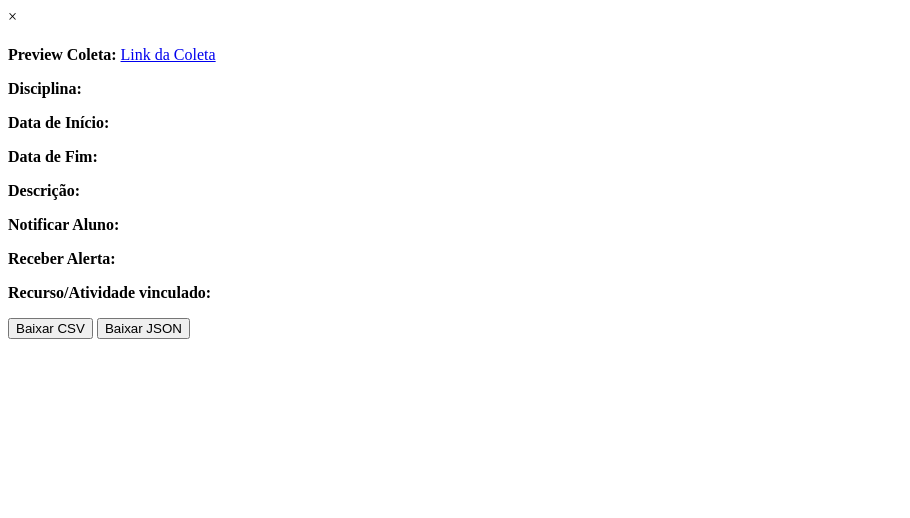
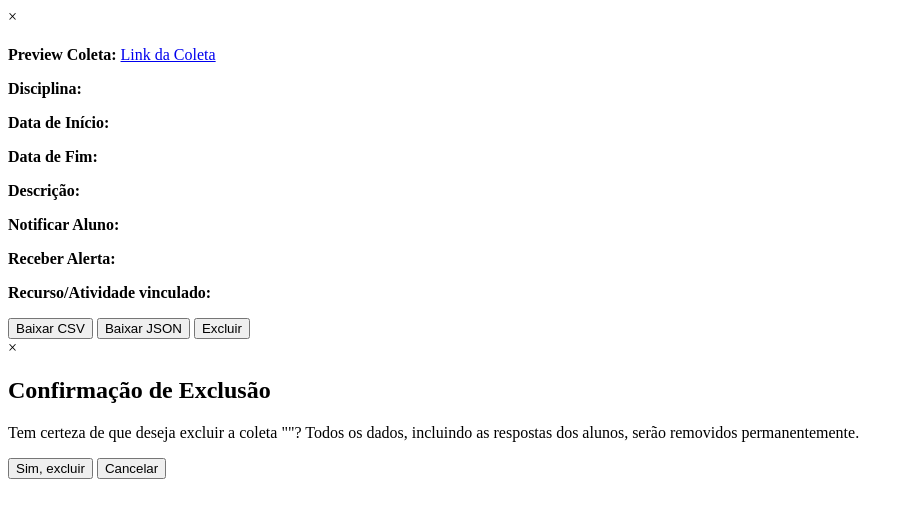
Before and after one commit to lariloran/block_studentcare, a PHP site: page /collection_manager.php in a window 1280 px wide. Shown: the top 518 px of the page, without its empty margins (0-910 px from the left). Run offline with PHP 8.4, Linux system fonts and the light colour scheme.

Commit message:
adicionando botão de exclusao da colta

```diff
--- a/collection_manager.php
+++ b/collection_manager.php
@@ -34,6 +34,31 @@ class collection_manager
         return $DB->get_records_sql($sql, $params);
     }
 
+    public function excluir_coleta($coleta_id)
+{
+    global $DB;
+
+    // Inicia transação para garantir a consistência dos dados
+    $transaction = $DB->start_delegated_transaction();
+
+    try {
+        // Excluir as respostas dos alunos relacionadas à coleta
+        $DB->delete_records('ifcare_resposta', ['coleta_id' => $coleta_id]);
+
+        // Excluir as associações de classe e emoção
+        $DB->delete_records('ifcare_associacao_classe_emocao_coleta', ['cadastrocoleta_id' => $coleta_id]);
+
+        // Excluir a própria coleta
+        $DB->delete_records('ifcare_cadastrocoleta', ['id' => $coleta_id]);
+
+        // Confirma a transação
+        $transaction->allow_commit();
+    } catch (Exception $e) {
+        // Em caso de erro, desfaz a transação
+        $transaction->rollback($e);
+        throw $e;
+    }
+}
 
     public function listar_coletas($professor_id)
     {
@@ -620,7 +645,6 @@ function filtrarColetas() {
         <p><strong>Notificar Aluno:</strong> <span id="modalNotificarAlunos"></span></p>
         <p><strong>Receber Alerta:</strong> <span id="modalReceberAlerta"></span></p>
         <p><strong>Recurso/Atividade vinculado:</strong> <span id="modalRecursoNome"></span></p>
-        <!-- Novo campo para o tipo de recurso -->
 
         <div class="button-group">
             <button id="downloadCSV" class="btn-coleta btn-coleta-secondary">
@@ -629,9 +653,64 @@ function filtrarColetas() {
             <button id="downloadJSON" class="btn-coleta btn-coleta-secondary">
                 <i class="fa fa-file-code"></i> Baixar JSON
             </button>
+            <!-- Botão de Exclusão -->
+            <button id="deleteColeta" class="btn-coleta btn-coleta-secondary" onclick="confirmarExclusao()">
+                <i class="fa fa-trash"></i> Excluir
+            </button>
         </div>
     </div>
 </div>
 
+<!-- Modal de confirmação de exclusão -->
+<div id="confirmDeleteModal" class="modal">
+    <div class="modal-content">
+        <span class="close" onclick="fecharConfirmacao()">&times;</span>
+        <h2>Confirmação de Exclusão</h2>
+        <p>Tem certeza de que deseja excluir a coleta "<span id="confirmColetaNome"></span>"? Todos os dados, incluindo as respostas dos alunos, serão removidos permanentemente.</p>
+        <button class="btn-coleta" onclick="excluirColetaConfirmado()">Sim, excluir</button>
+        <button class="btn-coleta" onclick="fecharConfirmacao()">Cancelar</button>
+    </div>
+</div>
 
+<script>
+let coletaIdParaExclusao = null;
+
+// Função para confirmar a exclusão
+function confirmarExclusao() {
+    const coletaNome = document.getElementById("modalColetaNome").textContent;
+    document.getElementById("confirmColetaNome").textContent = coletaNome;
+    coletaIdParaExclusao = document.getElementById("modalColetaUrl").getAttribute("href").split("=").pop();
+    document.getElementById("confirmDeleteModal").style.display = "block";
+}
+
+// Fechar o modal de confirmação
+function fecharConfirmacao() {
+    document.getElementById("confirmDeleteModal").style.display = "none";
+}
+
+// Função para excluir a coleta confirmada
+function excluirColetaConfirmado() {
+    fecharConfirmacao();
+
+    $.ajax({
+        url: M.cfg.wwwroot + "/blocks/ifcare/delete_collection.php",
+        type: "POST",
+        data: { coleta_id: coletaIdParaExclusao },
+        success: function(response) {
+            alert("Coleta excluída com sucesso!");
+            location.reload(); // Recarrega a página para atualizar a lista de coletas
+        },
+        error: function() {
+            alert("Erro ao excluir a coleta.");
+        }
+    });
+}
+
+// Fecha o modal ao clicar fora dele
+window.onclick = function(event) {
+    if (event.target == document.getElementById("confirmDeleteModal")) {
+        fecharConfirmacao();
+    }
+}
+</script>
 <script src="https://code.jquery.com/jquery-3.6.0.min.js"></script>
```
Also changed, not shown: delete_collection.php (added, +12 -0 lines).
